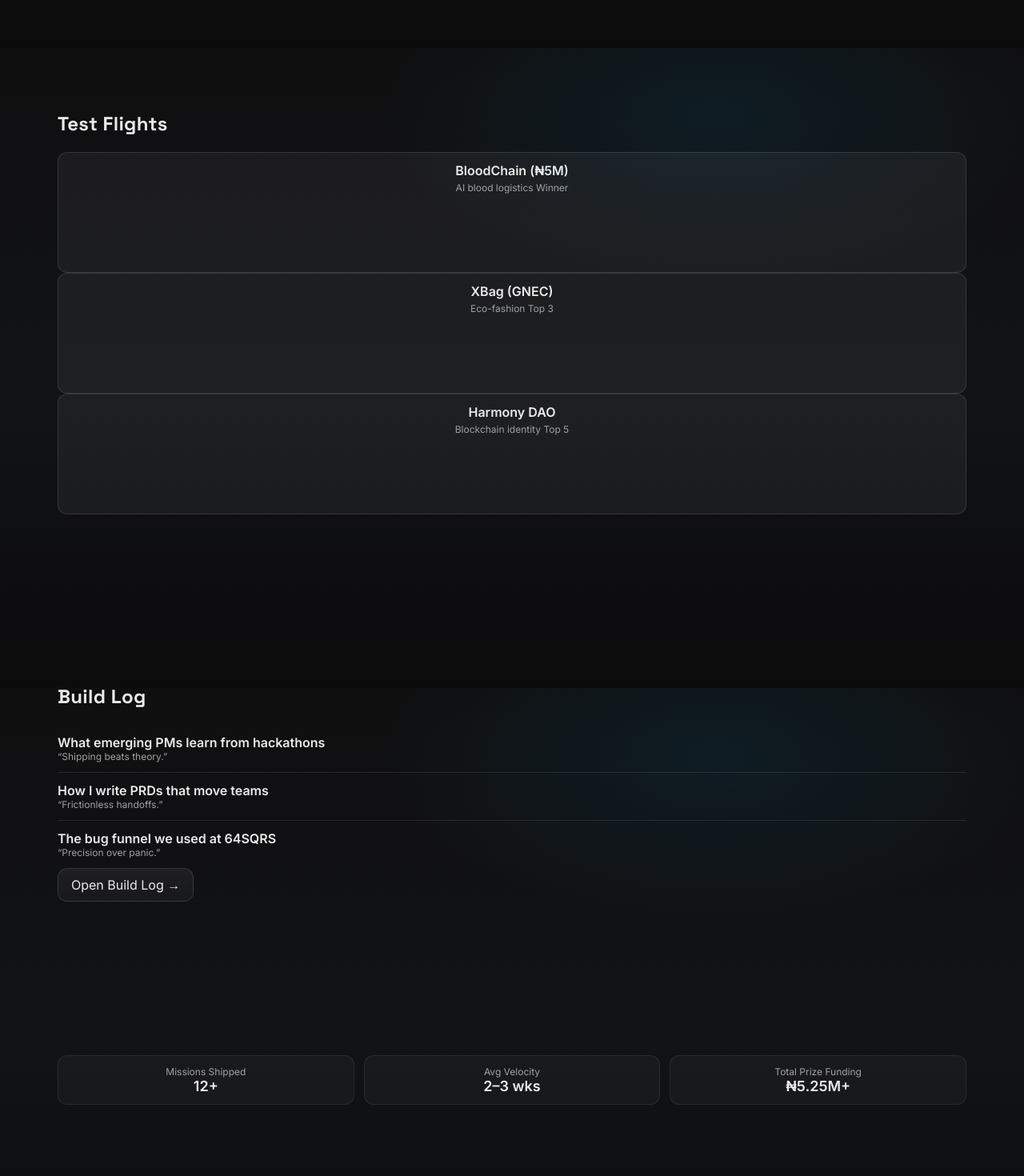
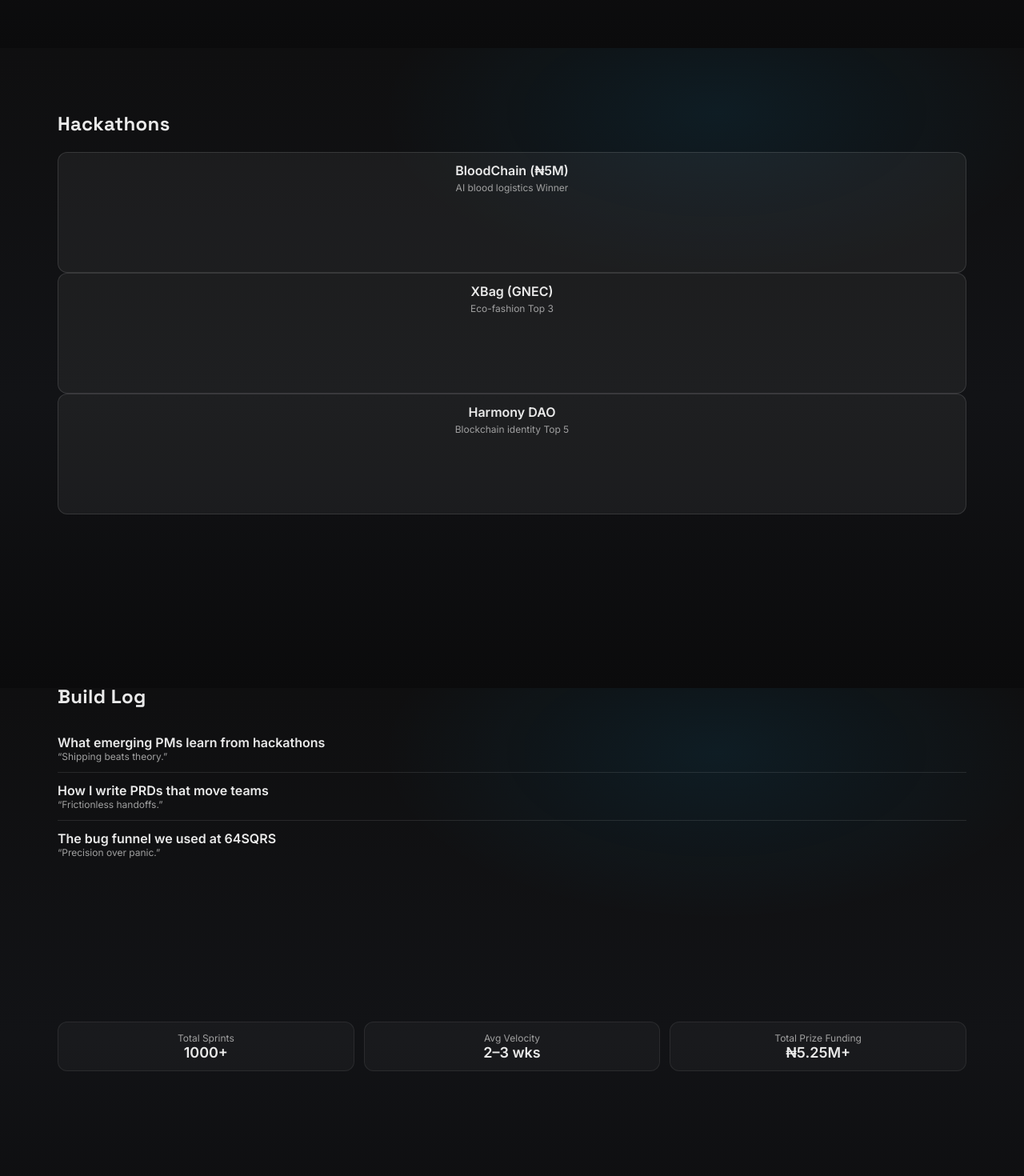
Before and after one commit to thedanielwilliams/F-135, a React (Vite) app: page / in a window 1280 px wide. Shown: the part 2340-3810 px from the top of the page at 80% size. Built offline with nearby package versions, Linux system fonts and the light colour scheme.

Commit message:
refactor: update UI labels and remove build log button
- Rename "Build Log" to "Articles" in page title
- Change "Missions Shipped" to "Total Sprints" with updated value
- Update "Test Flights" section title to "Hackathons"
- Remove "Open Build Log" button

```diff
--- a/src/components/BuildLogList.jsx
+++ b/src/components/BuildLogList.jsx
@@ -17,7 +17,7 @@ export default function BuildLogList() {
             </div>
           ))}
         </div>
-        <a href="/build-log" className="button">Open Build Log →</a>
+
       </div>
     </section>
   )
--- a/src/components/HackathonPatches.jsx
+++ b/src/components/HackathonPatches.jsx
@@ -12,7 +12,7 @@ export default function HackathonPatches() {
   return (
     <section id="hackathons" className="section">
       <div className="container">
-        <h2>Test Flights</h2>
+        <h2>Hackathons</h2>
         <div className="grid" style={{ gridTemplateColumns: 'repeat(auto-fit, minmax(220px, 1fr))', gap: 16 }}>
           {patches.map((p, i) => (
             <div key={p.title} className={`patch-card ${open === i ? 'is-open' : ''}`} onClick={() => toggle(i)}>
--- a/src/components/Signals.jsx
+++ b/src/components/Signals.jsx
@@ -4,8 +4,8 @@ export default function Signals() {
       <div className="container">
         <div className="signals">
           <div className="signal">
-            <div className="signal-label">Missions Shipped</div>
-            <div className="signal-value">12+</div>
+            <div className="signal-label">Total Sprints</div>
+            <div className="signal-value">1000+</div>
           </div>
           <div className="signal">
             <div className="signal-label">Avg Velocity</div>
--- a/src/pages/BuildLog.jsx
+++ b/src/pages/BuildLog.jsx
@@ -2,7 +2,7 @@ export default function BuildLog() {
   return (
     <section className="section">
       <div className="container" style={{ maxWidth: 760 }}>
-        <h2>Build Log</h2>
+        <h2>Articles</h2>
         <div className="card" style={{ lineHeight: 1.8 }}>
           <p>
             Occasional essays on product craft and momentum.
```
